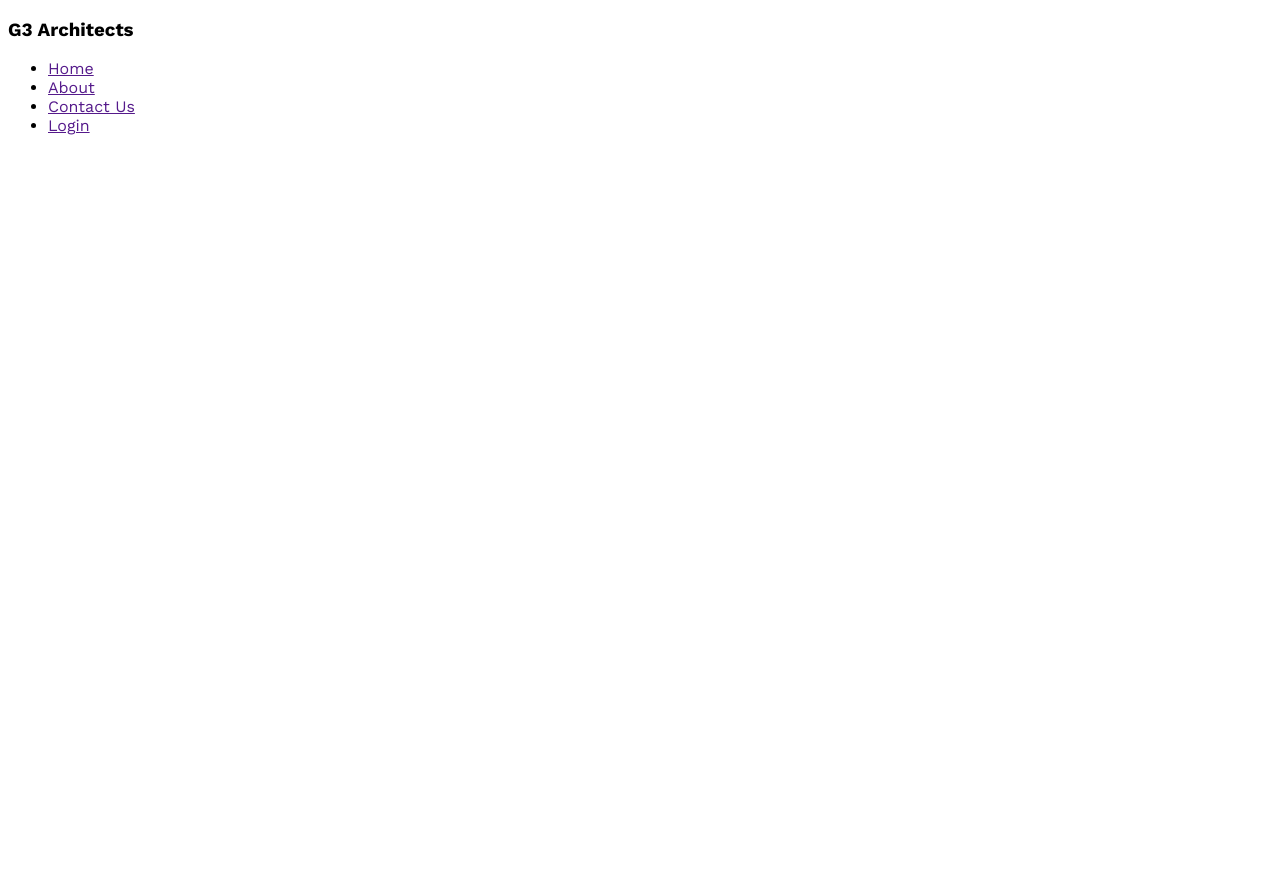
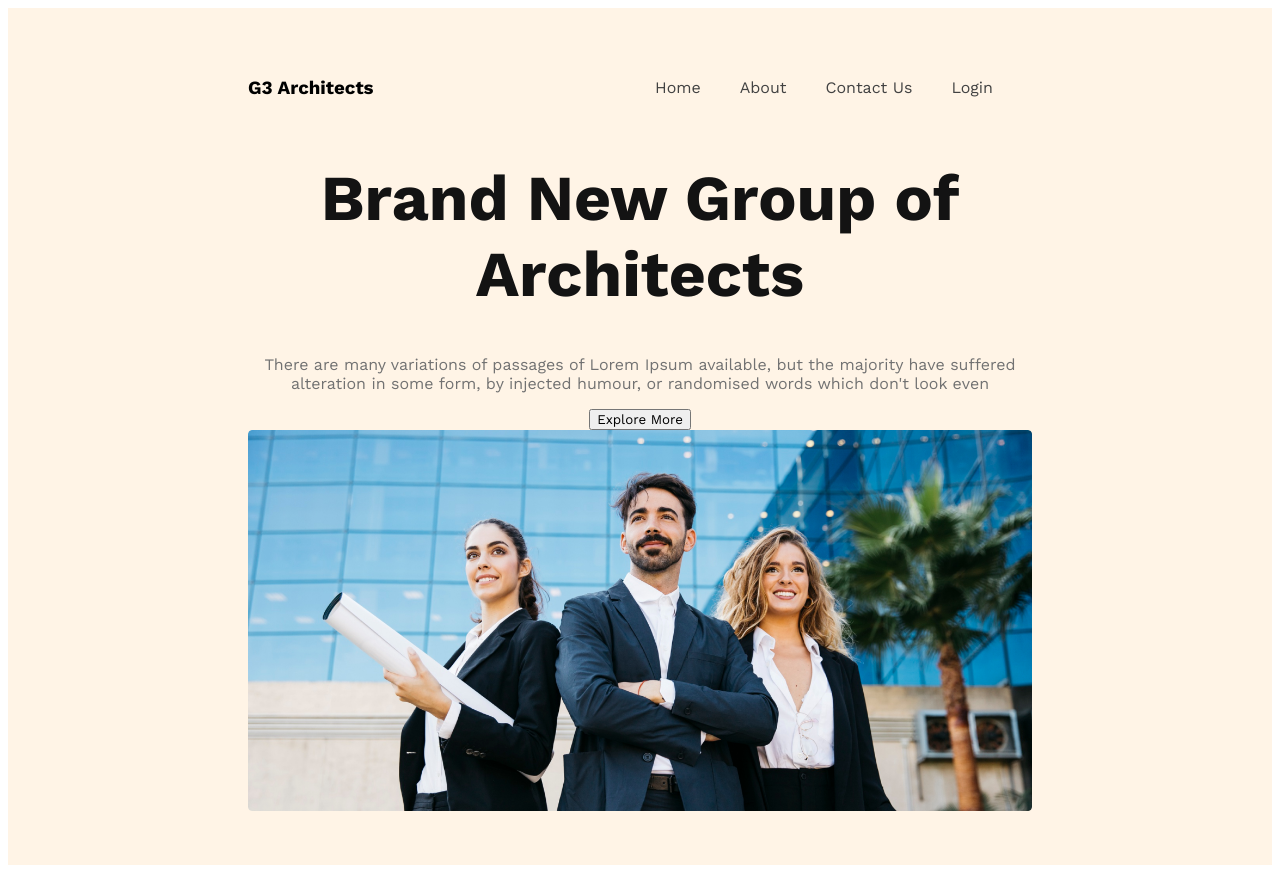
Before and after one commit to Sharif03/g3architects, a plain HTML site: page index.html in a window 1280 px wide. Before the commit the page ends 800 px from the top, so only its background shows below. Drawn offline with nearby package versions, Linux system fonts and the light colour scheme.

Commit message:
nav and Banner section added

```diff
--- a/index.html
+++ b/index.html
@@ -15,7 +15,7 @@
   <body>
     <header>
       <nav>
-        <h3>G3 Architects</h3>
+        <h3 class="nav-title">G3 Architects</h3>
         <ul>
           <li><a href="">Home</a></li>
           <li><a href="">About</a></li>
@@ -23,6 +23,18 @@
           <li><a href="">Login</a></li>
         </ul>
       </nav>
+      <div class="banner">
+        <div class="banner-content">
+          <h1 class="banner-title">Brand New Group of Architects</h1>
+          <p class="banner-description">
+            There are many variations of passages of Lorem Ipsum available, but
+            the majority have suffered alteration in some form, by injected
+            humour, or randomised words which don't look even
+          </p>
+          <button class="btn-primary">Explore More</button>
+        </div>
+        <img src="images/banner.png" alt="Image" />
+      </div>
     </header>
     <main></main>
     <footer></footer>
--- a/styles/architect.css
+++ b/styles/architect.css
@@ -1,4 +1,60 @@
+
+
+/* shared styles */
 *{
     font-family: 'Open Sans', sans-serif;
     font-family: 'Work Sans', sans-serif;
 }
+
+/* header styles */
+header {
+    /* border: 2px solid black; */
+    background: rgba(255, 144, 14, 0.10);
+    padding: 50px 240px;
+}
+
+nav{
+    display: flex;
+    justify-content: space-between;
+    align-items: center;
+}
+nav-title{
+    font-size: 2.8rem;
+    font-weight: 700;
+    color: #131313
+}
+nav > ul{
+    display: flex;
+    text-decoration: none;
+}
+nav li{
+    list-style: none ;
+    margin-right: 39px;
+    font-weight: 500;
+    font-size: 1rem;
+}
+nav li a{
+    text-decoration: none;
+    color: #424242
+}
+
+
+/* banner styles */
+.banner-title{
+    font-size: 4rem;
+    font-weight: 700;
+    color: #131313;
+}
+.banner-content{
+    max-width: 800px;
+    text-align: center;
+    margin: 0 auto;
+}
+.banner-description{
+    font-weight: 400px;
+    color: #727272;
+}
+
+img{
+    width: 100%;
+}
```
